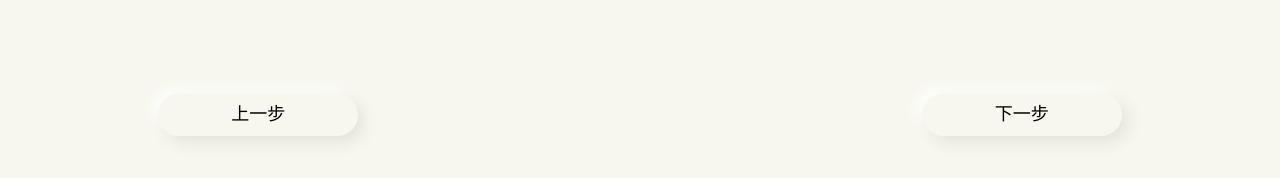
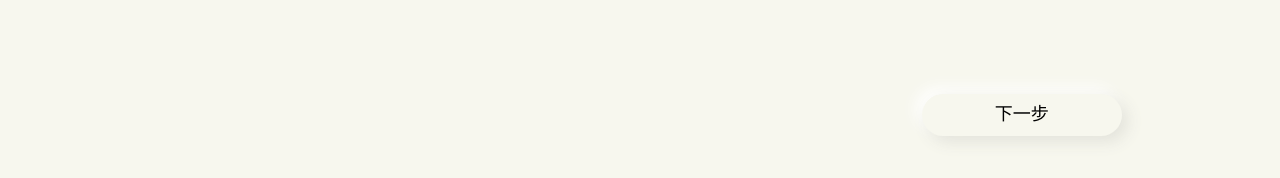
Before and after one commit to weichieh-iiiwork/LunarPhase-react-sc, a React (Create React App) app: page /cart/item/step1 in a window 1280 px wide. Shown: the part 1238-1416 px from the top of the page. Built offline with nearby package versions, Linux system fonts and the light colour scheme.

Commit message:
0627 第一頁不要顯示上一步

```diff
--- a/src/pages/Cart/CartItemStep1.js
+++ b/src/pages/Cart/CartItemStep1.js
@@ -32,6 +32,7 @@ function CartItemStep1() {
         <ScBtn
           prevUrl={"/cart/item/step1"}
           nextUrl={"/cart/item/step2"}
+          showStep1={false}
         />
       </div>
     </>
--- a/src/pages/Cart/CartItemStep2.js
+++ b/src/pages/Cart/CartItemStep2.js
@@ -29,6 +29,7 @@ function CartItemStep2() {
         <ScBtn
           prevUrl={"/cart/item/step1"}
           nextUrl={"/cart/item/step3"}
+          showStep1={true}
         />
       </div>
     </>
--- a/src/pages/Cart/components/ScBtn.js
+++ b/src/pages/Cart/components/ScBtn.js
@@ -2,16 +2,19 @@ import React, { useState, useEffect } from 'react'
 import { Link } from 'react-router-dom'
 
 function ScBtn(props) {
-  const {prevUrl, nextUrl } = props
+  const {prevUrl, nextUrl, showStep1 } = props
   return (
     <>
       {/* 按鈕列 */}
       <div className="col-10 mx-auto">
         <div className="d-flex btnRow justify-content-between mb-2">
           <div className="bg-green p-4 fitContent">
-            <Link to={prevUrl}>
+          {showStep1 ?
+            (<Link to={prevUrl}>
               <button className="btn-soft-green">上一步</button>
-            </Link>
+            </Link>) :
+              ""
+          }
           </div>
           <div className="bg-green p-4 fitContent">
             <Link to={nextUrl}>
```
